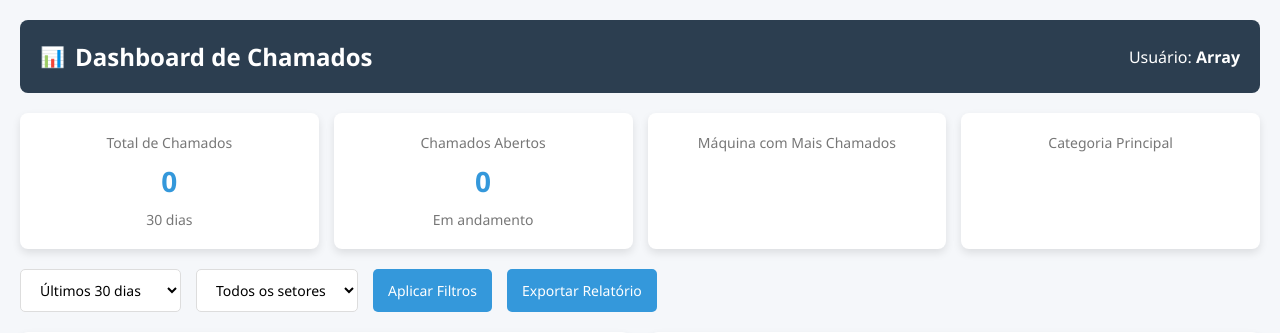
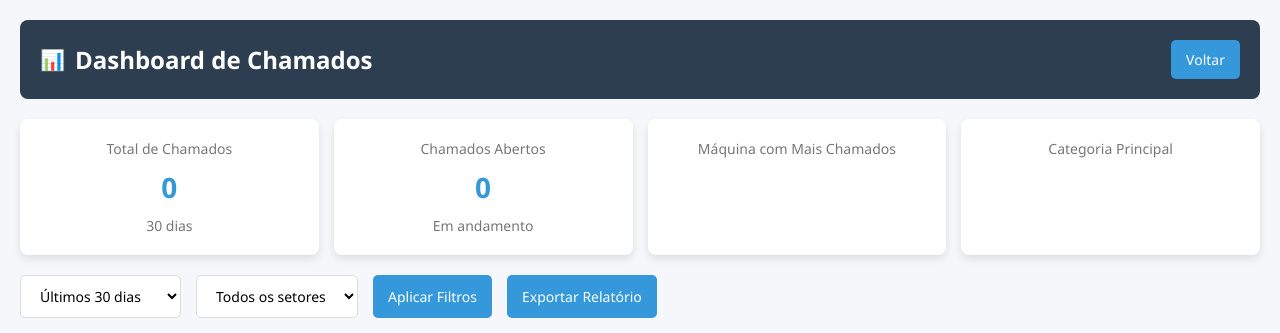
Before and after one commit to gustavorosa741/site-chamado, a PHP site: page /Relatorios/dashboard.php in a window 1280 px wide. Shown: the top 333 px of the page. Run offline with PHP 8.4, Linux system fonts and the light colour scheme; the visitor is signed in with stand-in values (Sample User, id 1); data that the repository does not hold is empty.

Commit message:
Adicionado botao voltar

```diff
--- a/Relatorios/dashboard.php
+++ b/Relatorios/dashboard.php
@@ -235,7 +235,7 @@ $categoryDataJson = json_encode($categoryData);
 <body>
     <header>
         <h1><span class="icon">📊</span> Dashboard de Chamados</h1>
-        <div>Usuário: <strong id="user-name"><?php echo $_SESSION['usuario_nome'] ?? 'Usuário'; ?></strong></div>
+        <button type="button" onclick="window.location.href='../pagina_principal.php'">Voltar</button>
     </header>
 
     <div class="stats-grid">
```
